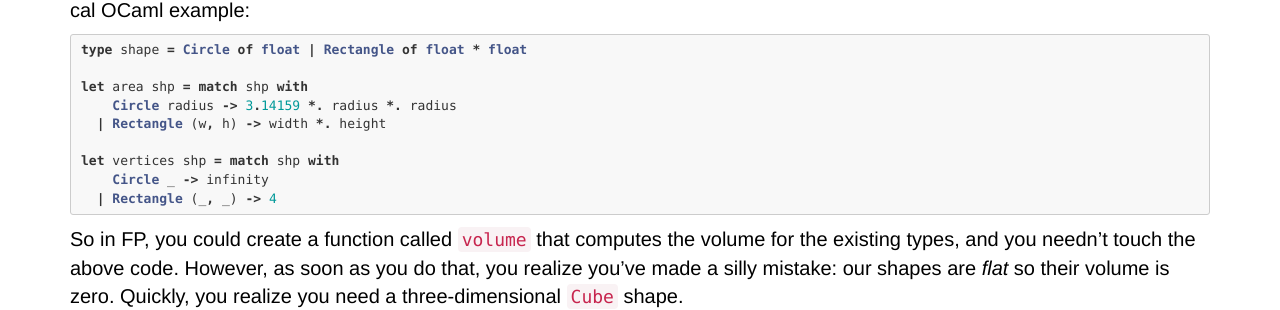
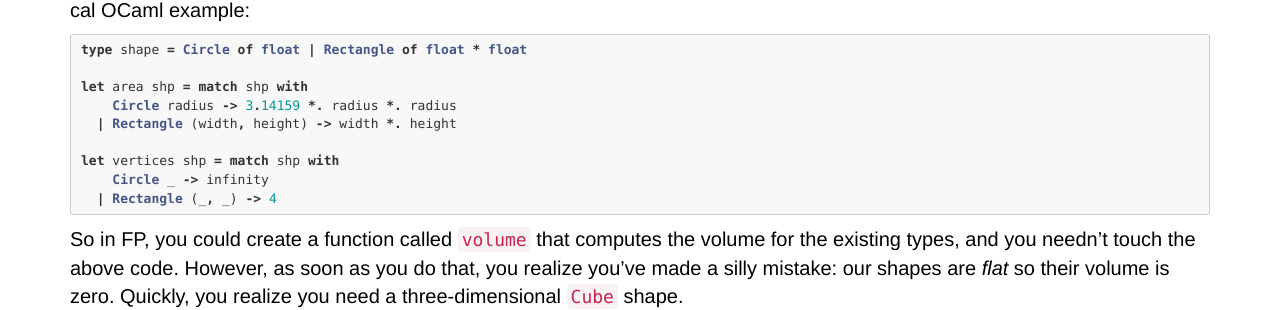
Before and after one commit to ane/ane.github.io, a Jekyll site: the page built from _posts/2016-01-08-the-expression-problem-as-a-litmus-test.md, in a window 1280 px wide and 900 px high, scrolled down 332 px. Shown: the part 144-454 px from the top of the window. Built offline with Jekyll 4.4.1, drawn with Linux system fonts in a browser that asks for light colours; nearby versions of some CDN libraries; Markdown is read by kramdown in place of the engine named in the settings; comment, search, counter and statistics services are not loaded.

Commit message:
Fix that

```diff
--- a/_posts/2016-01-08-the-expression-problem-as-a-litmus-test.md
+++ b/_posts/2016-01-08-the-expression-problem-as-a-litmus-test.md
@@ -31,7 +31,7 @@ type shape = Circle of float | Rectangle of float * float
 
 let area shp = match shp with
     Circle radius -> 3.14159 *. radius *. radius
-  | Rectangle (w, h) -> width *. height
+  | Rectangle (width, height) -> width *. height
 
 let vertices shp = match shp with
     Circle _ -> infinity
```
